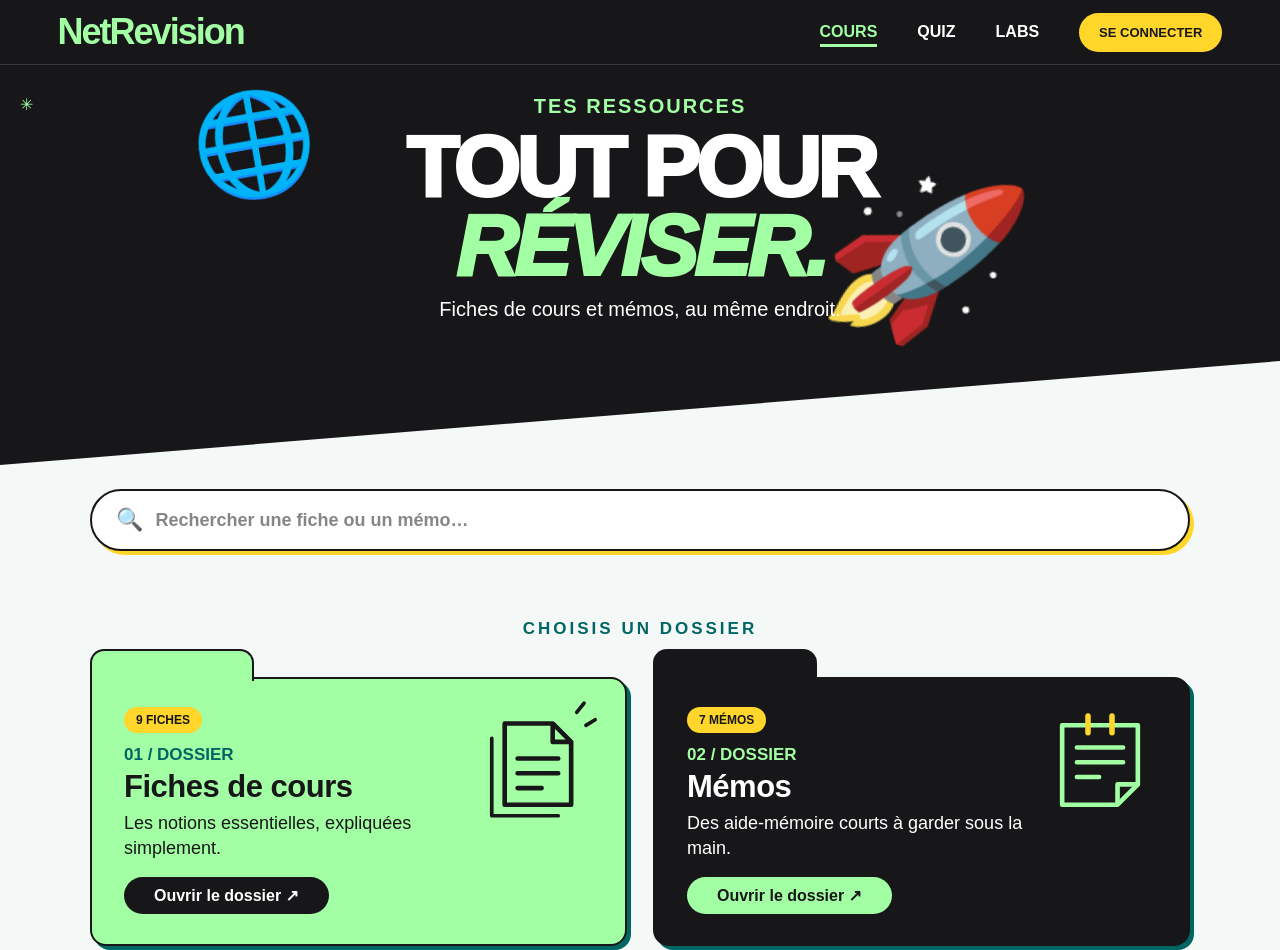
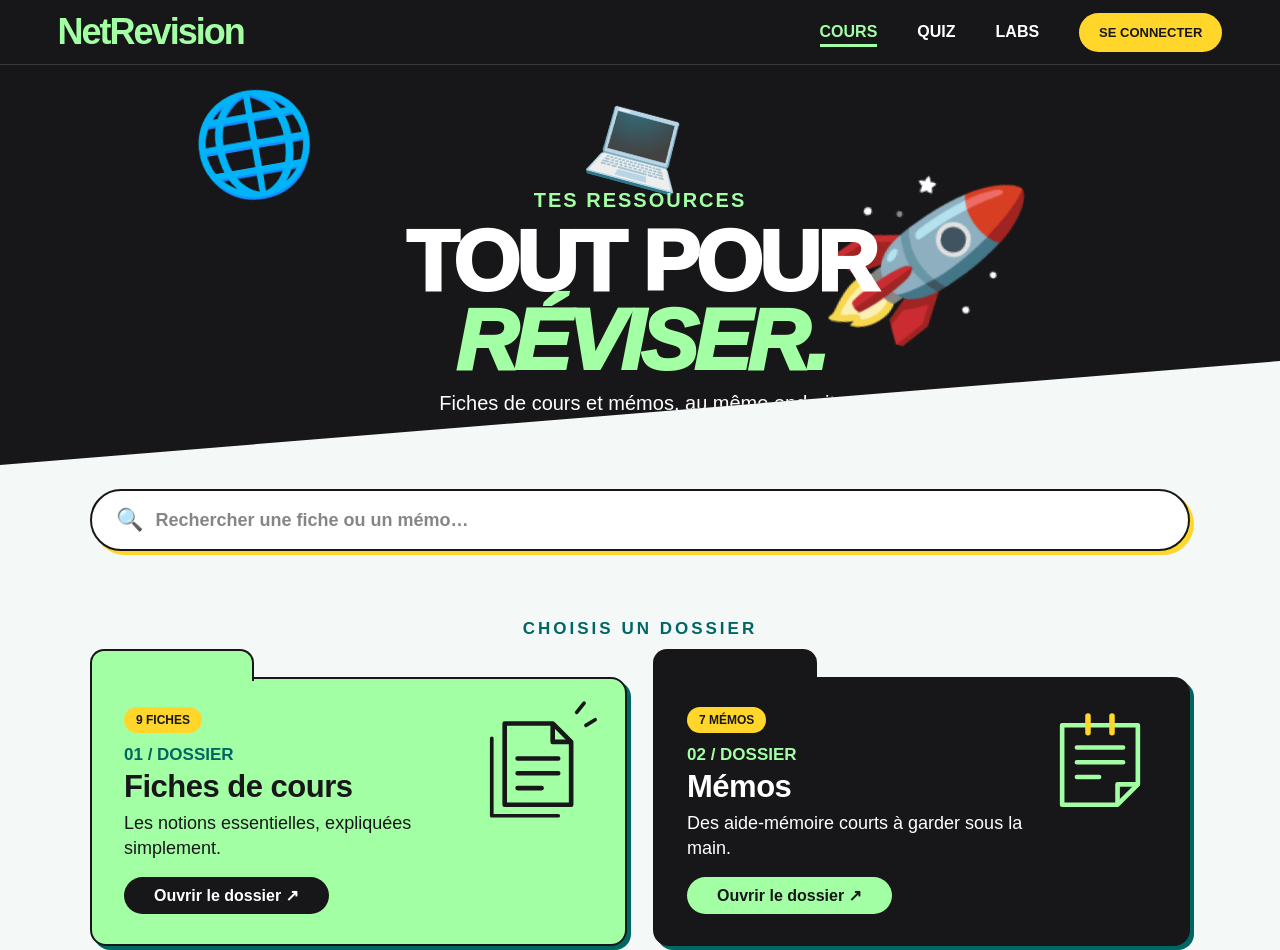
Before and after one commit to just-liana/NetRevision, a plain HTML site: page cours.html in a window 1280 px wide. Shown: the top 950 px of the page. Drawn offline with Linux system fonts and the light colour scheme; a web font is replaced by a local one.

Commit message:
Update hero divs in header section
Replaced the hero-star div with hero-computer div in the header.

```diff
--- a/cours.html
+++ b/cours.html
@@ -46,7 +46,7 @@
 <header class="page-hero">
 
     <div class="hero-world" aria-hidden="true">🌐</div>
-    <div class="hero-star" aria-hidden="true">✳</div>
+    <div class="hero-computer" aria-hidden="true">💻</div>
     <div class="hero-rocket" aria-hidden="true">🚀</div>
 
     <p class="hero-eyebrow">TES RESSOURCES</p>
```
